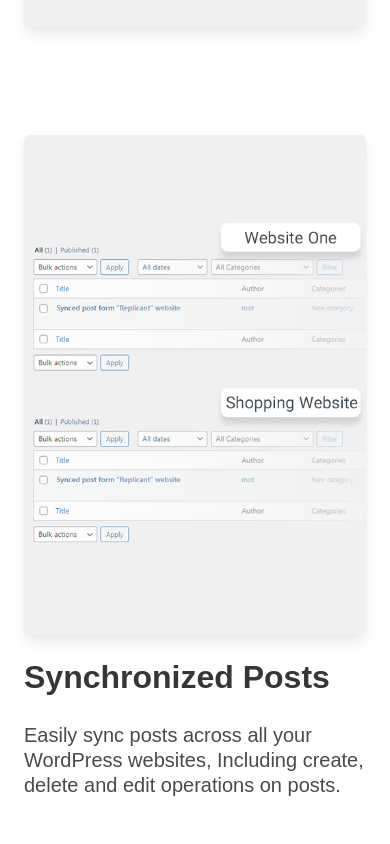
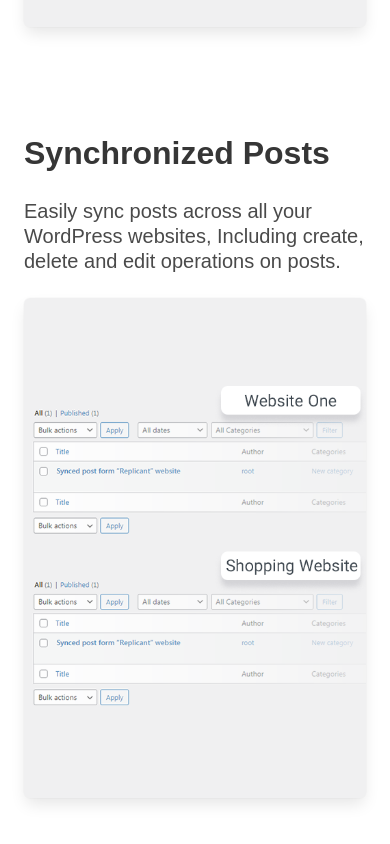
Before and after one commit to evokelektrique/replicant-home, a website: page index.html in a window 390 px wide. Shown: the part 1660-2504 px from the top of the page. Drawn offline with nearby package versions, Linux system fonts and the light colour scheme; a web font is replaced by a local one.

Commit message:
Fix responsive view

```diff
--- a/index.html
+++ b/index.html
@@ -111,7 +111,7 @@
       </div>
 
       <!-- Box - posts -->
-      <div class="columns is-centered is-vcentered mb-6 pb-6">
+      <div class="columns is-centered is-vcentered mb-6 pb-6 reverse-columns-touch">
 
         <!-- Image -->
         <div class="column is-7">
--- a/resources/styles/app.css
+++ b/resources/styles/app.css
@@ -47,3 +47,14 @@ html, body, select, input, textarea {
 #box-nodes { background-image: url('../images/nodes.png'); }
 #box-posts { background-image: url('../images/posts.png'); }
 #box-pages { background-image: url('../images/pages.png'); }
+
+@media (max-width: 769px) {
+  .reverse-columns-touch {
+    display: flex;
+    flex-direction: column-reverse;
+  }
+
+  .reverse-columns-touch .column {
+    width: 100%;
+  }
+}
```
Also changed, not shown: dist/css/app.css.
